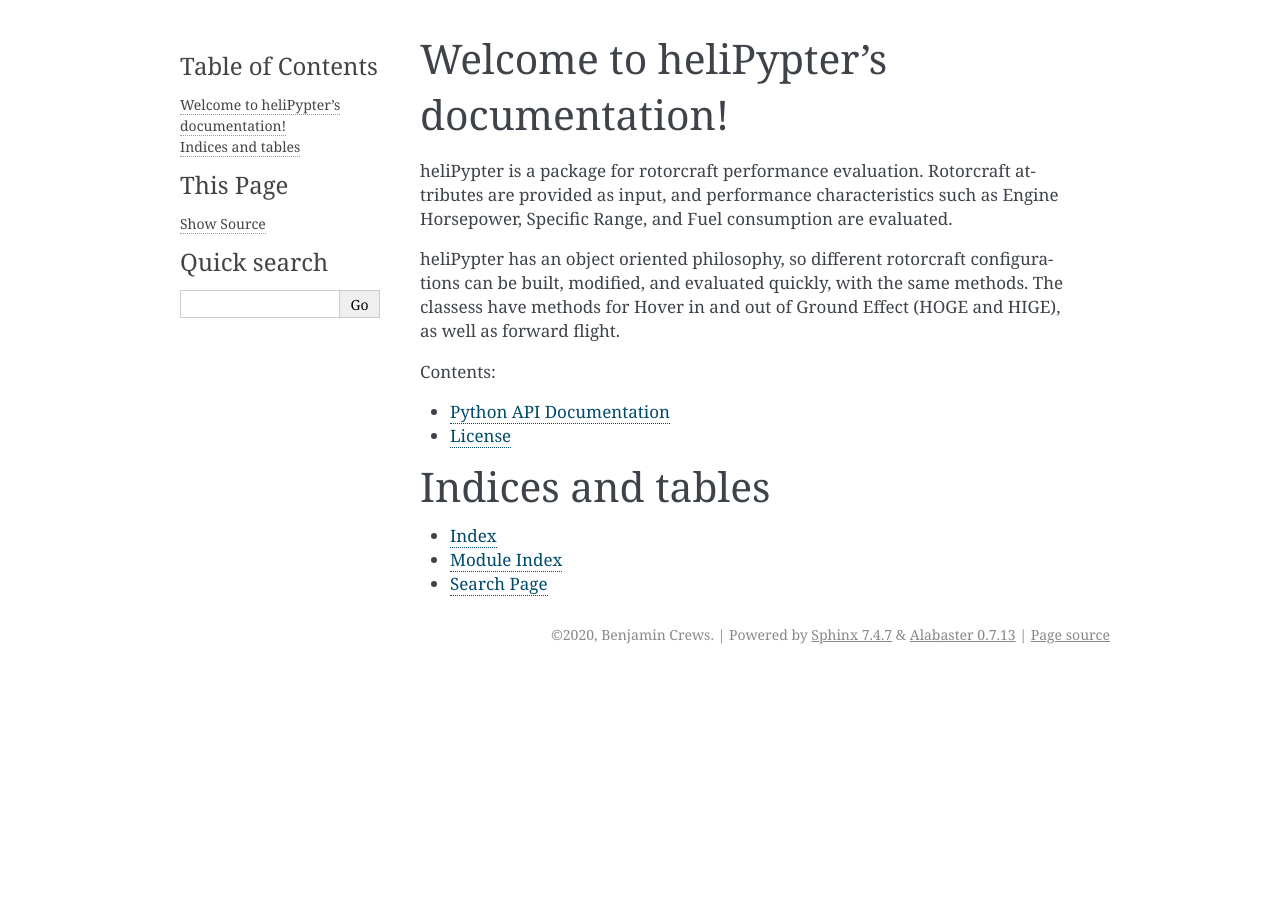
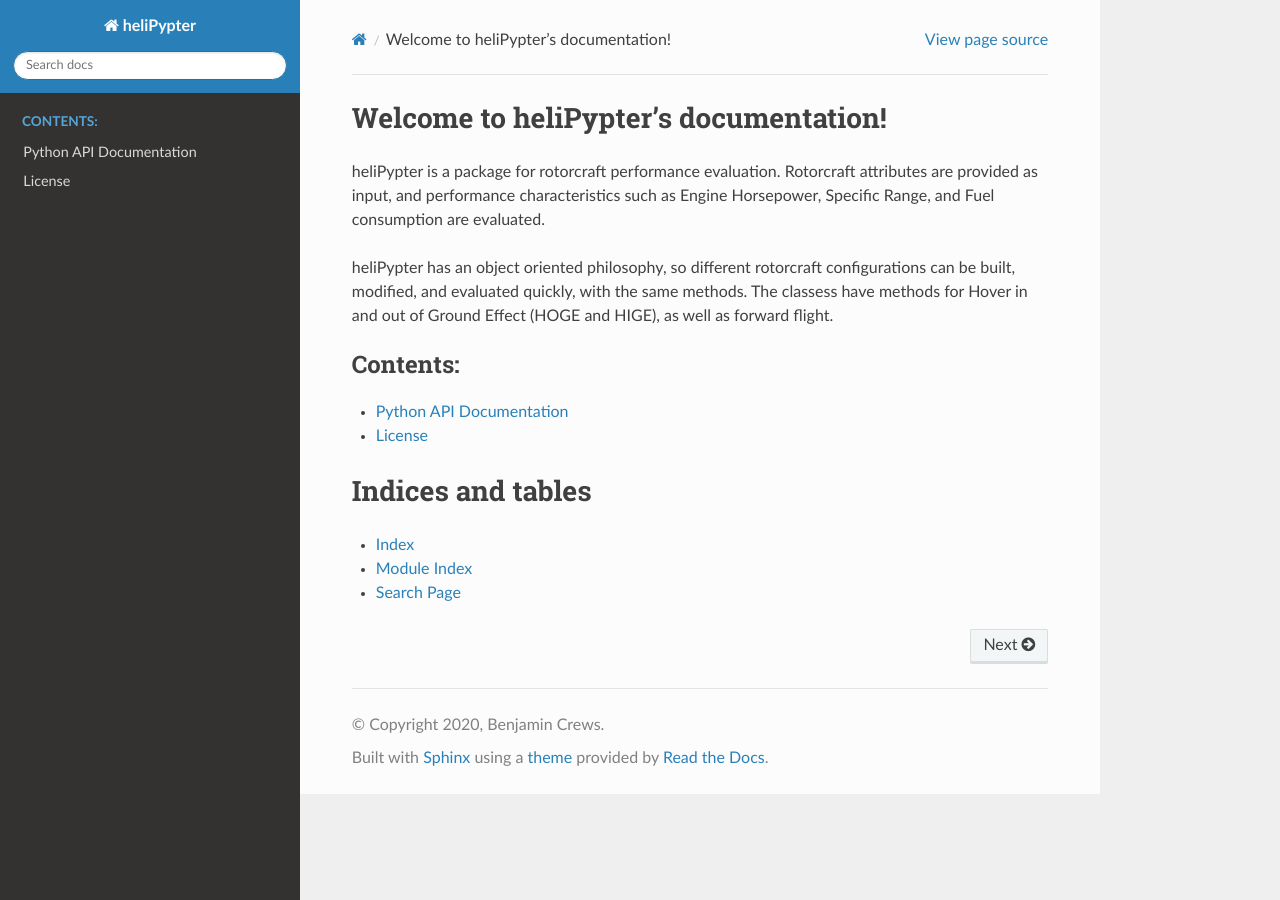
Before and after one commit to Czarified/helipypter, a Sphinx documentation site: the page built from docs/index.rst, in a window 1280 px wide. Built offline with Sphinx 7.4.7 and the Read the Docs theme 2.0.0, drawn with Linux system fonts in a browser that asks for light colours.

Commit message:
Installed RTD theme
Locally installed the ReadTheDocs theme.

```diff
--- a/docs/conf.py
+++ b/docs/conf.py
@@ -14,6 +14,7 @@
 #
 import os
 import sys
+import sphinx_rtd_theme
 sys.path.insert(0, os.path.abspath('..'))
 
 
@@ -43,6 +44,7 @@
     'sphinx.ext.todo',
     'sphinx.ext.coverage',
     'sphinx.ext.mathjax',
+    'sphinx_rtd_theme'
 ]
 
 # Add any paths that contain templates here, relative to this directory.
@@ -78,7 +80,7 @@
 # The theme to use for HTML and HTML Help pages.  See the documentation for
 # a list of builtin themes.
 #
-# html_theme = 'alabaster'
+html_theme = 'sphinx_rtd_theme'
 
 # Theme options are theme-specific and customize the look and feel of a theme
 # further.  For a list of options available for each theme, see the
```
